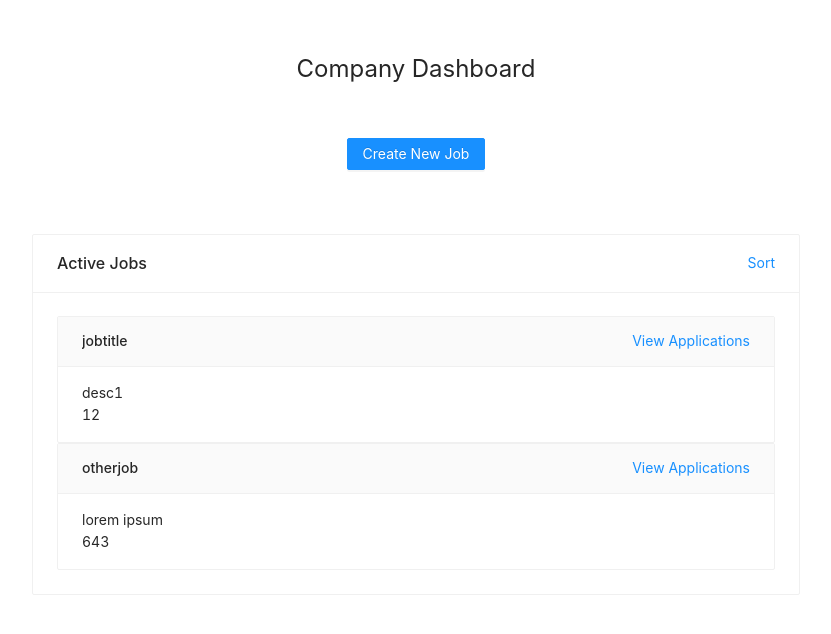
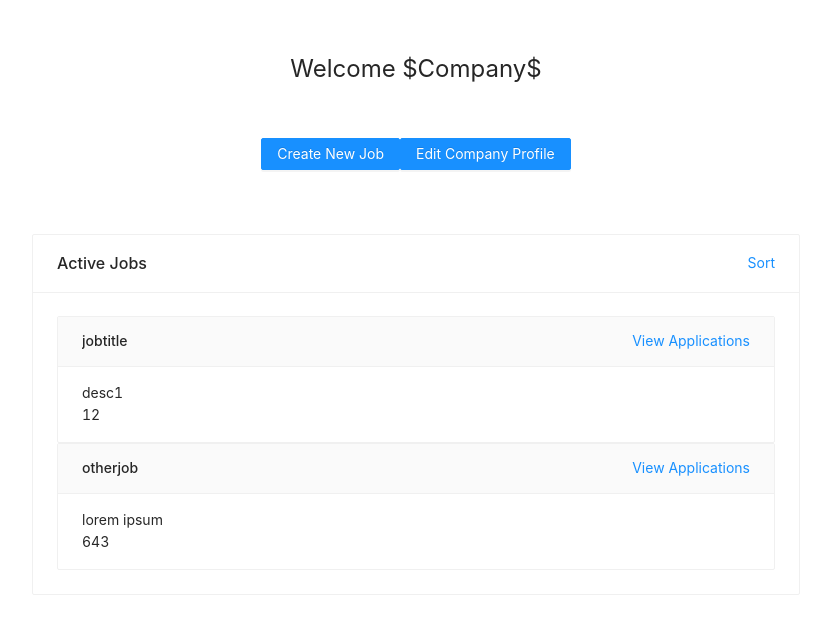
Before and after one commit to mattfan00/project-setup-team-solidaridad-utilisation, a React (Create React App) app in the folder front-end/: page /business/dashboard in a window 1280 px wide. Shown: the top 634 px of the page, without its empty margins (224-1055 px from the left). Built offline with nearby package versions, Linux system fonts and the light colour scheme.

Commit message:
added edit prof

```diff
--- a/front-end/src/View/Business/Dashboard/index.js
+++ b/front-end/src/View/Business/Dashboard/index.js
@@ -25,7 +25,7 @@ const Dashboard = () => {
     <div>
       <div className = 'header'>
         <div className = 'welcomeText'>
-          Company Dashboard
+          Welcome $Company$
         </div>
       </div>
 
@@ -35,6 +35,12 @@ const Dashboard = () => {
           onClick={() => history.push("/business/listing/new")}
         >
           Create New Job
+        </Button>
+        <Button
+          type="primary"
+          onClick={() => history.push("/business/listing/new")}
+        >
+          Edit Company Profile
         </Button>
       </div>
 
```
